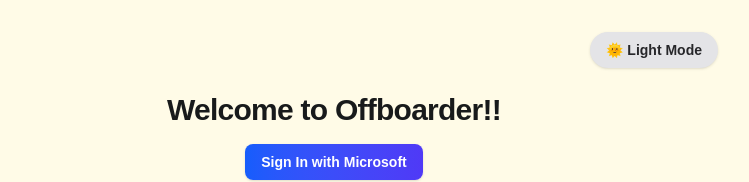
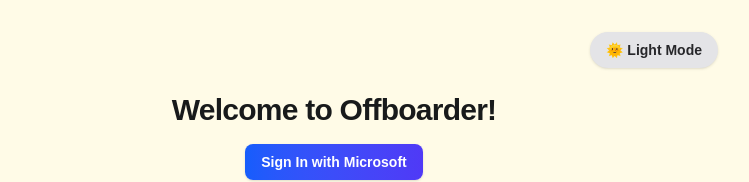
Before and after one commit to carlpadilla/offboard-automator, a Next.js app: page / in a window 1280 px wide. Shown: the top 182 px of the page, without its empty margins (306-1055 px from the left). Built offline with nearby package versions, Linux system fonts and the light colour scheme; no server answers.

Commit message:
test route for offboard-user

```diff
--- a/app/page.js
+++ b/app/page.js
@@ -23,7 +23,7 @@ export default function Home() {
           <div className="mb-6 flex w-full items-center justify-end">
             <ThemeToggle />
           </div>
-          <h1 className="text-3xl font-bold tracking-tight">Welcome to Offboarder!!</h1>
+          <h1 className="text-3xl font-bold tracking-tight">Welcome to Offboarder!</h1>
           <SignInButton />
           <section className="card mt-10 w-full max-w-xl">
             <h2 className="mb-3 text-xl font-semibold">Get Started</h2>
```
